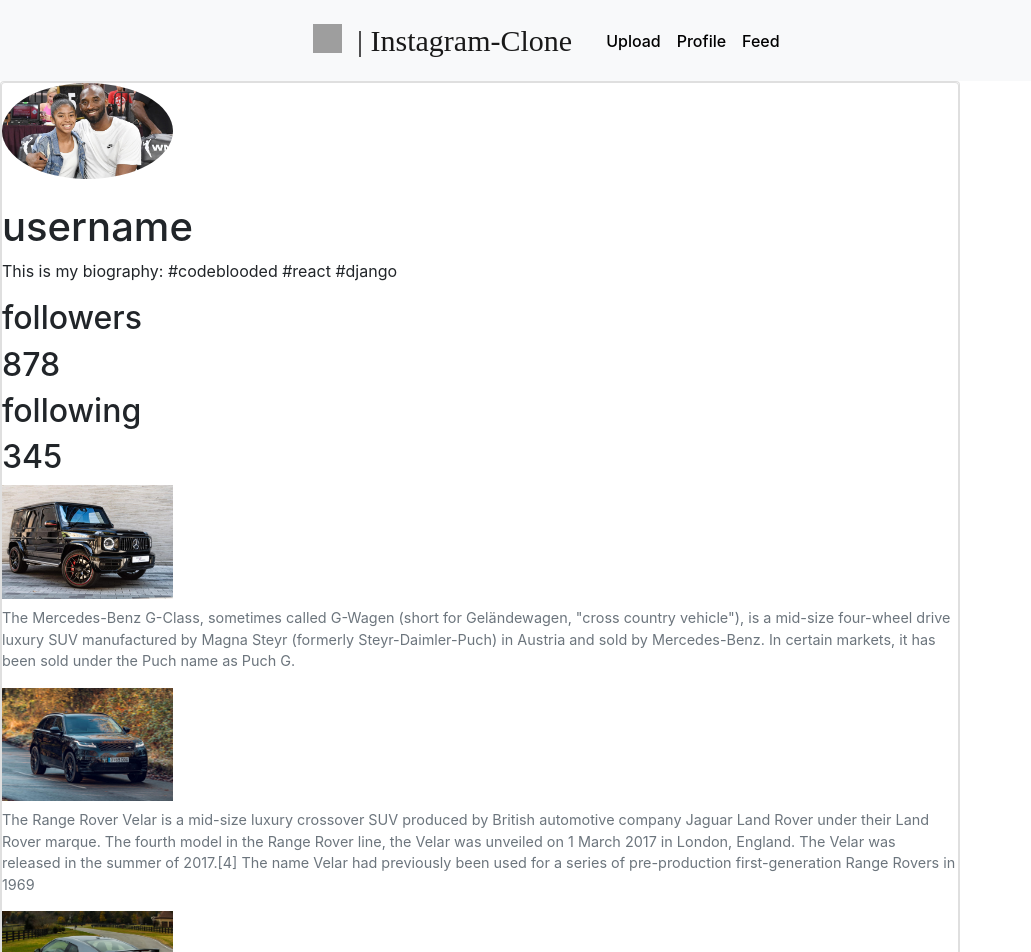
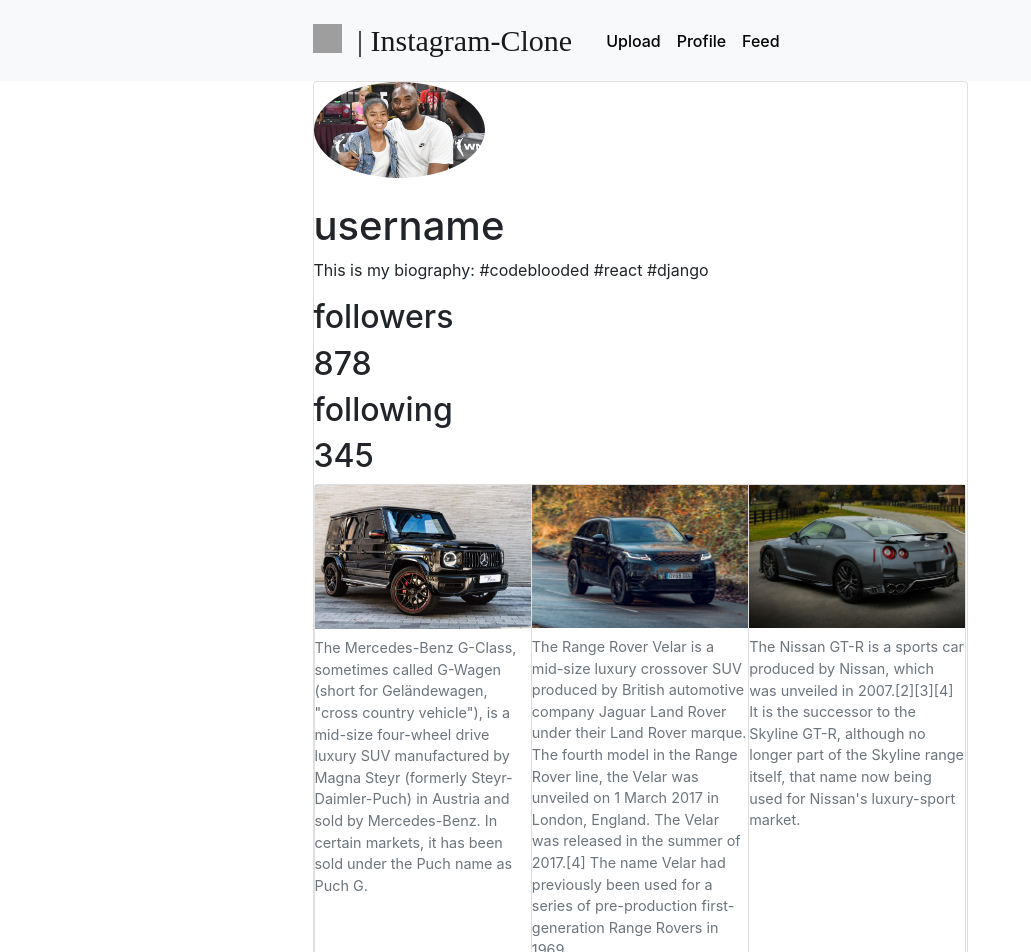
Before and after one commit to JoshFried/SOEN341, a React (Create React App) app in the folder front-end/instagram/: page /profile in a window 1280 px wide. Shown: the top 952 px of the page, without its empty margins (0-1031 px from the left). Built offline with nearby package versions, Linux system fonts and the light colour scheme; grey boxes are pictures that could not be loaded; a web font is replaced by a local one.

Commit message:
aligned the card group and the children cards

```diff
--- a/front-end/instagram/src/components/UserProfile/ProfilePage.js
+++ b/front-end/instagram/src/components/UserProfile/ProfilePage.js
@@ -7,18 +7,20 @@
 import Post from "./post";
 import Bio from "./bio";
 import Card from "react-bootstrap/Card";
+
+import Row from "react-bootstrap/Row";
 const ProfilePage = props => {
   return (
-    <Card style={{ width: "75%" }}>
-      <div className="card">
+    <Row className="justify-content-md-center" md={10}>
+      <Card style={{ width: "50%" }}>
         <ProfilePic></ProfilePic>
         <Username></Username>
         <Bio></Bio>
         <Followers></Followers>
         <Following></Following>
         <Post></Post>
-      </div>
-    </Card>
+      </Card>
+    </Row>
   );
 };
 
--- a/front-end/instagram/src/components/UserProfile/post.js
+++ b/front-end/instagram/src/components/UserProfile/post.js
@@ -1,56 +1,73 @@
 import React from "react";
 import Figure from "react-bootstrap/Figure";
+import CardGroup from "react-bootstrap/CardGroup";
+import Card from "react-bootstrap/Card";
 const Post = props => {
   return (
     <Figure>
+      <CardGroup>
+        <Card>
+          <Figure>
             <Figure>
               <Figure.Image
-          width={171}
-          height={180}
+                width={400}
+                height={250}
                 className="posts"
                 src="./img/G63.jpg"
                 alt="Posts"
               />
               <Figure.Caption>
                 The Mercedes-Benz G-Class, sometimes called G-Wagen (short for
-          Geländewagen, "cross country vehicle"), is a mid-size four-wheel drive
-          luxury SUV manufactured by Magna Steyr (formerly Steyr-Daimler-Puch)
-          in Austria and sold by Mercedes-Benz. In certain markets, it has been
-          sold under the Puch name as Puch G.
+                Geländewagen, "cross country vehicle"), is a mid-size four-wheel
+                drive luxury SUV manufactured by Magna Steyr (formerly
+                Steyr-Daimler-Puch) in Austria and sold by Mercedes-Benz. In
+                certain markets, it has been sold under the Puch name as Puch G.
               </Figure.Caption>
             </Figure>
+          </Figure>
+        </Card>
+        <Card>
+          <Figure>
             <Figure>
               <Figure.Image
-          width={171}
-          height={180}
+                width={400}
+                height={250}
                 className="posts"
                 src="./img/velar.jpg"
                 alt="Posts"
               />
               <Figure.Caption>
-          The Range Rover Velar is a mid-size luxury crossover SUV produced by
-          British automotive company Jaguar Land Rover under their Land Rover
-          marque. The fourth model in the Range Rover line, the Velar was
-          unveiled on 1 March 2017 in London, England. The Velar was released in
-          the summer of 2017.[4] The name Velar had previously been used for a
-          series of pre-production first-generation Range Rovers in 1969
+                The Range Rover Velar is a mid-size luxury crossover SUV
+                produced by British automotive company Jaguar Land Rover under
+                their Land Rover marque. The fourth model in the Range Rover
+                line, the Velar was unveiled on 1 March 2017 in London, England.
+                The Velar was released in the summer of 2017.[4] The name Velar
+                had previously been used for a series of pre-production
+                first-generation Range Rovers in 1969
               </Figure.Caption>
             </Figure>
+          </Figure>
+        </Card>
+        <Card>
+          <Figure>
             <Figure>
               <Figure.Image
-          width={171}
-          height={180}
+                width={400}
+                height={250}
                 className="posts"
                 src="./img/nissangtr.jpg"
                 alt="Posts"
               />
               <Figure.Caption>
-          The Nissan GT-R is a sports car produced by Nissan, which was unveiled
-          in 2007.[2][3][4] It is the successor to the Skyline GT-R, although no
-          longer part of the Skyline range itself, that name now being used for
-          Nissan's luxury-sport market.
+                The Nissan GT-R is a sports car produced by Nissan, which was
+                unveiled in 2007.[2][3][4] It is the successor to the Skyline
+                GT-R, although no longer part of the Skyline range itself, that
+                name now being used for Nissan's luxury-sport market.
               </Figure.Caption>
             </Figure>
+          </Figure>
+        </Card>
+      </CardGroup>
     </Figure>
   );
 };
```
Lines whose indentation alone changed are shown as unchanged.
